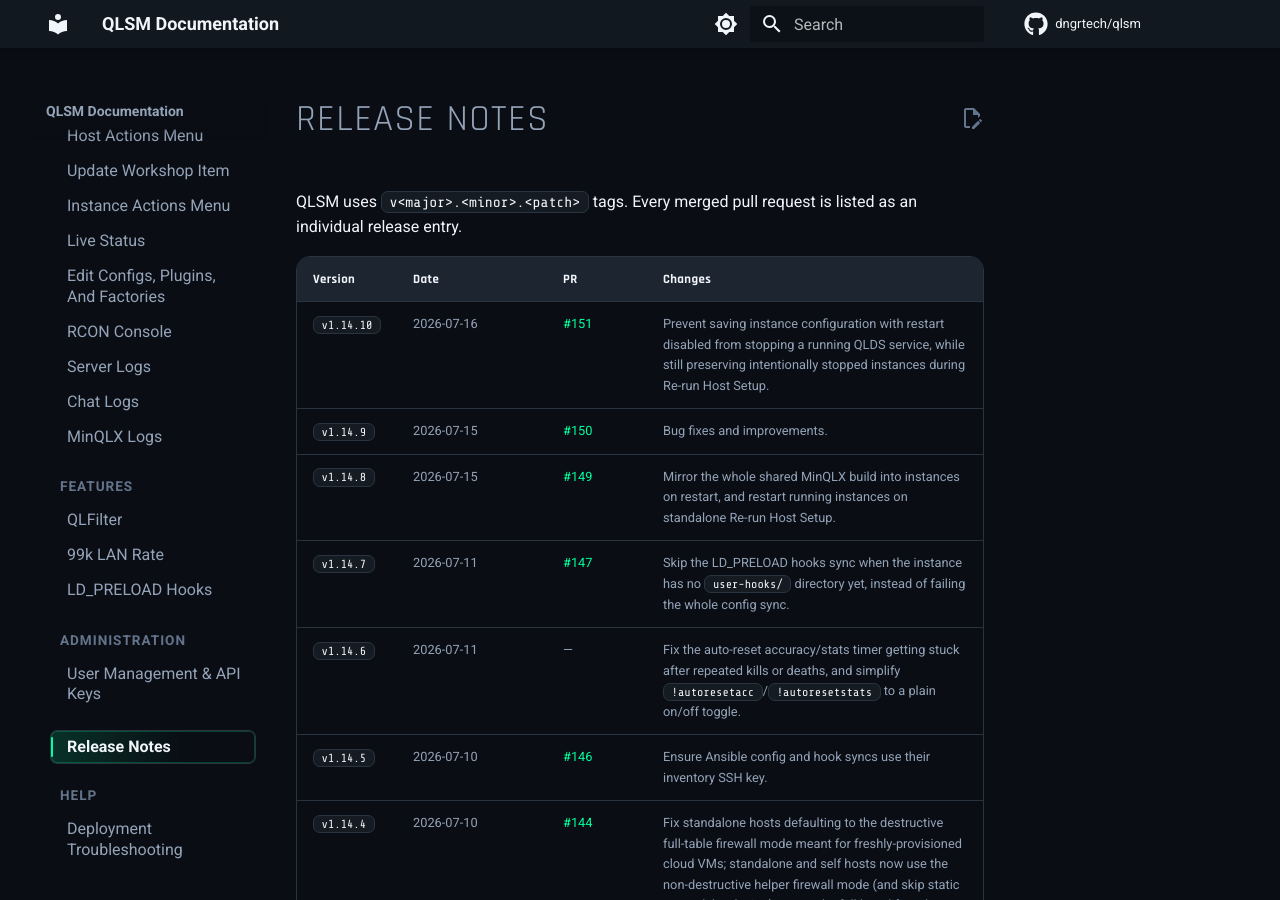
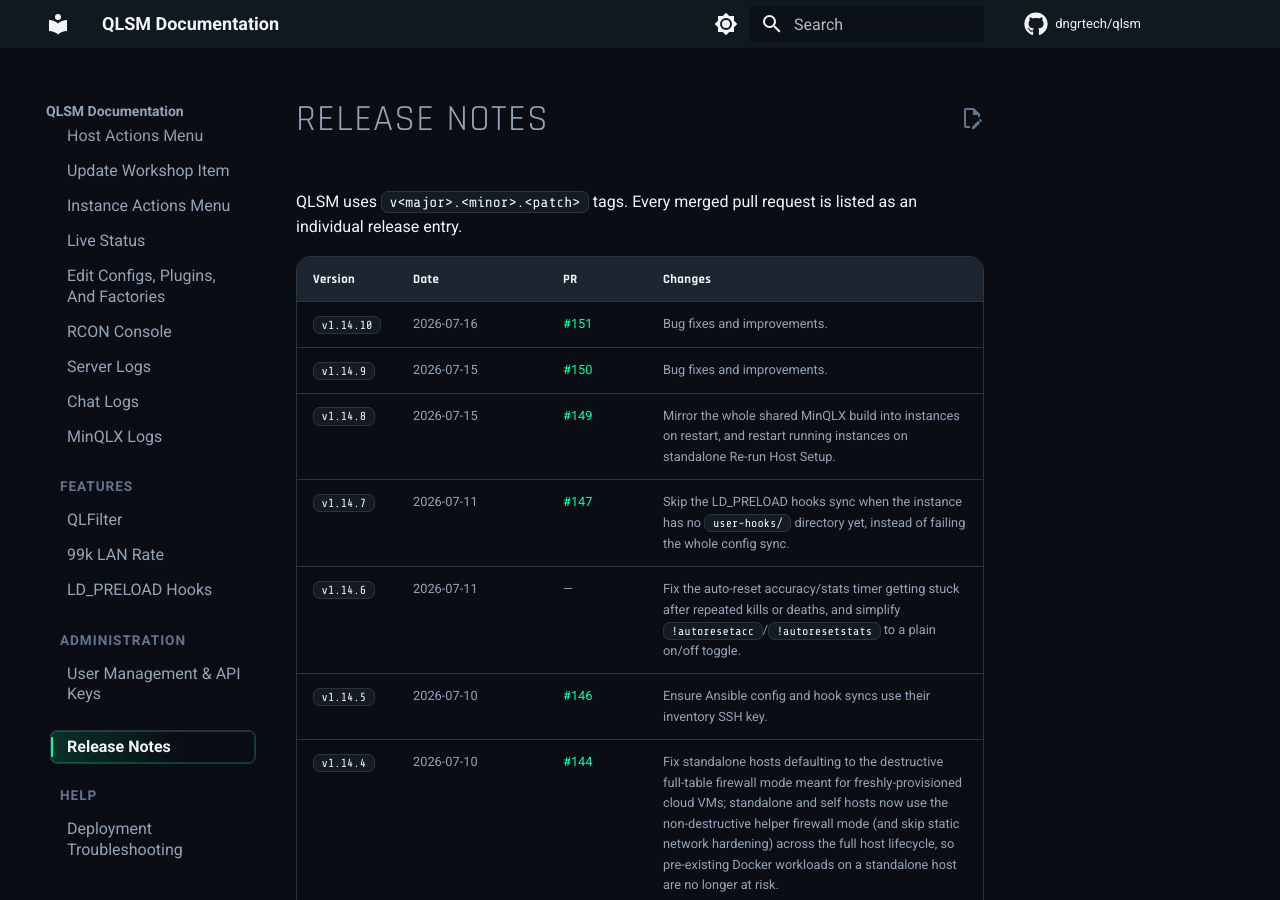
Before and after one commit to dngrtech/qlsm, an MkDocs documentation site: the page built from docs/user/releases.md, in a window 1280 px wide and 900 px high. Built offline with MkDocs 1.6.1 and Material for MkDocs 9.7.7, drawn with Linux system fonts in a browser that asks for light colours; comment, search, counter and statistics services are not loaded.

Commit message:
docs: simplify 1.14.10 release note

```diff
--- a/docs/user/releases.md
+++ b/docs/user/releases.md
@@ -4,7 +4,7 @@
 
 | Version | Date | PR | Changes |
 | --- | --- | --- | --- |
-| `v1.14.10` | 2026-07-16 | [#151](https://github.com/dngrtech/qlsm/pull/151) | Prevent saving instance configuration with restart disabled from stopping a running QLDS service, while still preserving intentionally stopped instances during Re-run Host Setup. |
+| `v1.14.10` | 2026-07-16 | [#151](https://github.com/dngrtech/qlsm/pull/151) | Bug fixes and improvements. |
 | `v1.14.9` | 2026-07-15 | [#150](https://github.com/dngrtech/qlsm/pull/150) | Bug fixes and improvements. |
 | `v1.14.8` | 2026-07-15 | [#149](https://github.com/dngrtech/qlsm/pull/149) | Mirror the whole shared MinQLX build into instances on restart, and restart running instances on standalone Re-run Host Setup. |
 | `v1.14.7` | 2026-07-11 | [#147](https://github.com/dngrtech/qlsm/pull/147) | Skip the LD_PRELOAD hooks sync when the instance has no `user-hooks/` directory yet, instead of failing the whole config sync. |
```
